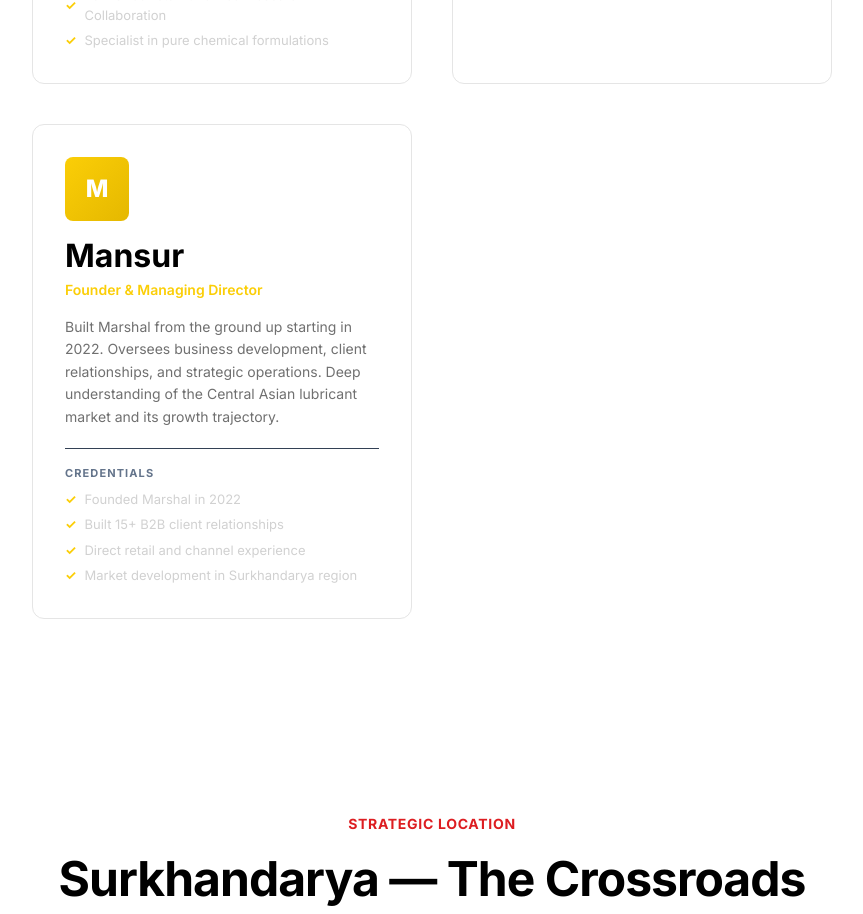
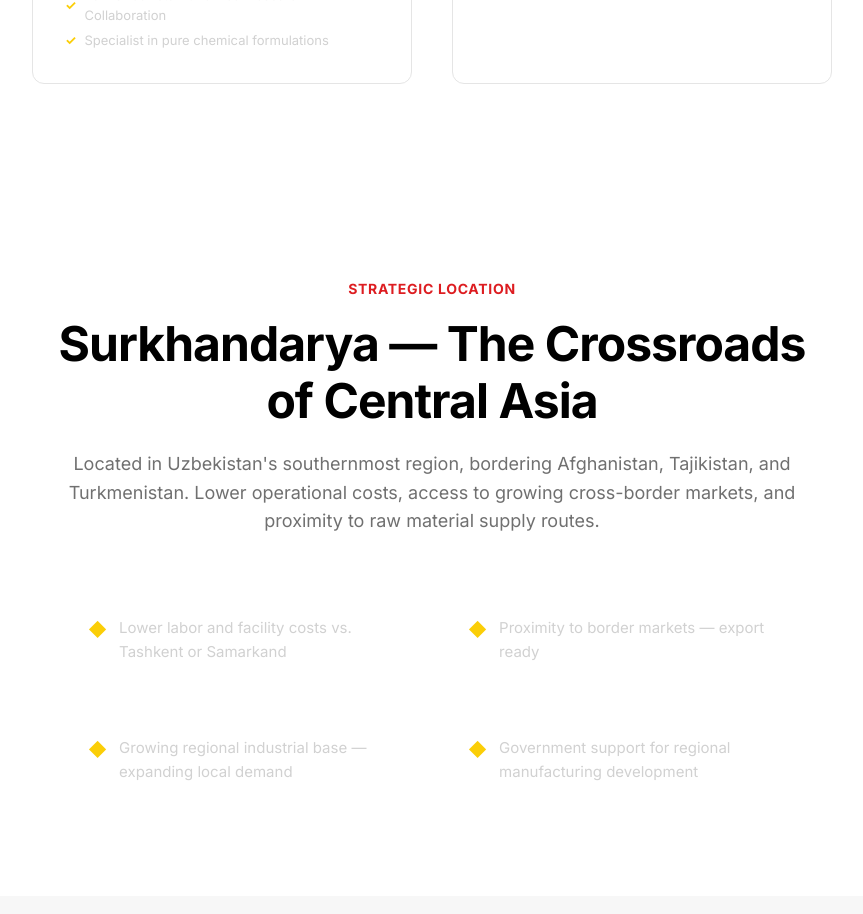
Before and after one commit to mansourMP/Marshall, a Next.js app: page /en/production/ in a window 1280 px wide. Shown: the part 3160-4074 px from the top of the page, without its empty margins (208-1071 px from the left). Built offline with nearby package versions, Linux system fonts and the light colour scheme; some icons are missing.

Commit message:
fix: remove founder from team section — keep only chemical expert

```diff
--- a/app/[lang]/about/AboutClient.tsx
+++ b/app/[lang]/about/AboutClient.tsx
@@ -94,7 +94,7 @@
         <div className="container">
           <SectionHeader eyebrow={about.leadershipEyebrow} title={about.leadershipTitle} />
           <div className="grid-2" style={{ maxWidth: 800, marginInline: "auto" }}>
-            {(team ?? []).map((m: any) => <TeamMemberCard key={m.id} member={m} />)}
+            {(team ?? []).filter((m: any) => m.id !== "founder").map((m: any) => <TeamMemberCard key={m.id} member={m} />)}
           </div>
         </div>
       </section>
--- a/app/[lang]/production/ProductionClient.tsx
+++ b/app/[lang]/production/ProductionClient.tsx
@@ -61,7 +61,7 @@
         <div className="container">
           <SectionHeader eyebrow={production.teamEyebrow} title={production.teamTitle} />
           <div className="grid-2" style={{ maxWidth: 800, marginInline: "auto" }}>
-            {(team ?? []).map((m: any) => <TeamMemberCard key={m.id} member={m} />)}
+            {(team ?? []).filter((m: any) => m.id !== "founder").map((m: any) => <TeamMemberCard key={m.id} member={m} />)}
           </div>
         </div>
       </section>
```
